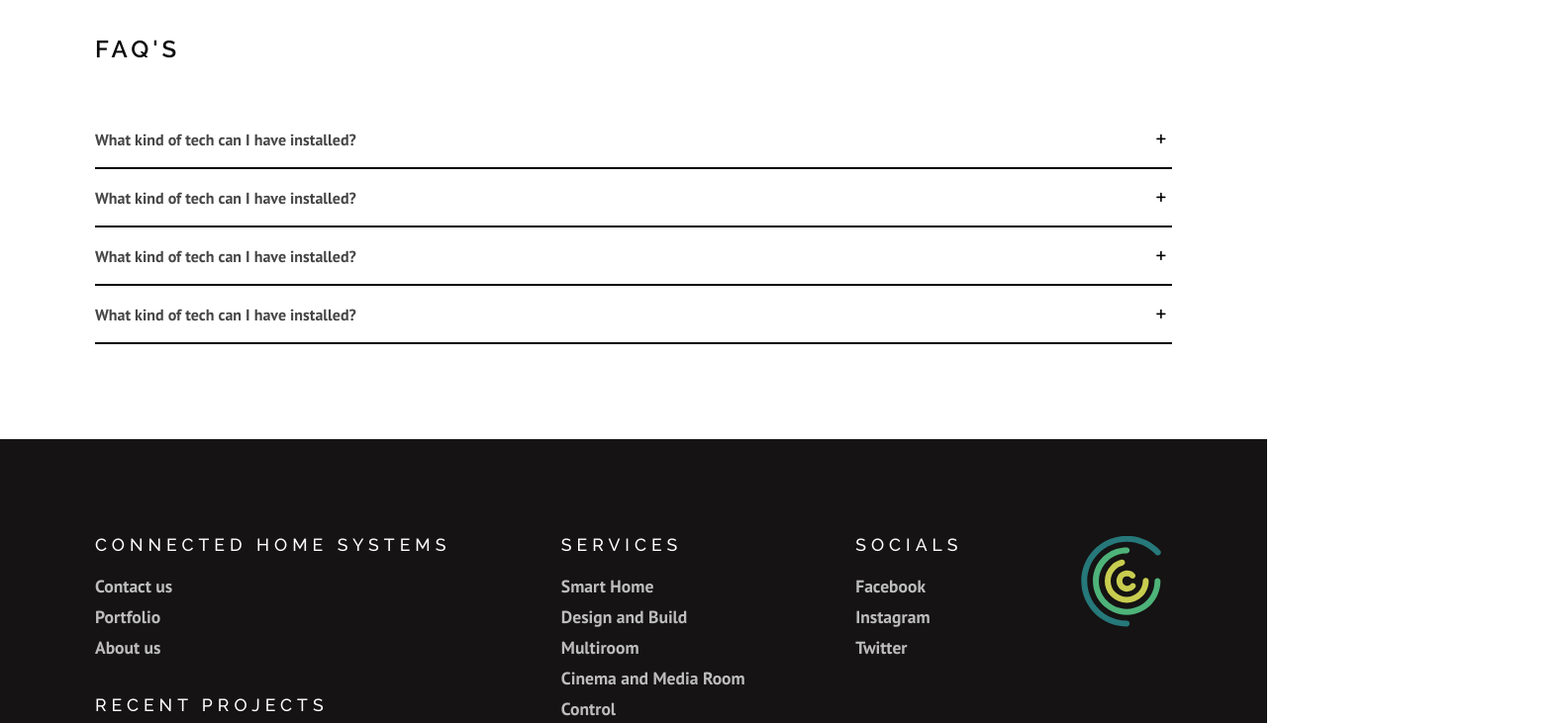
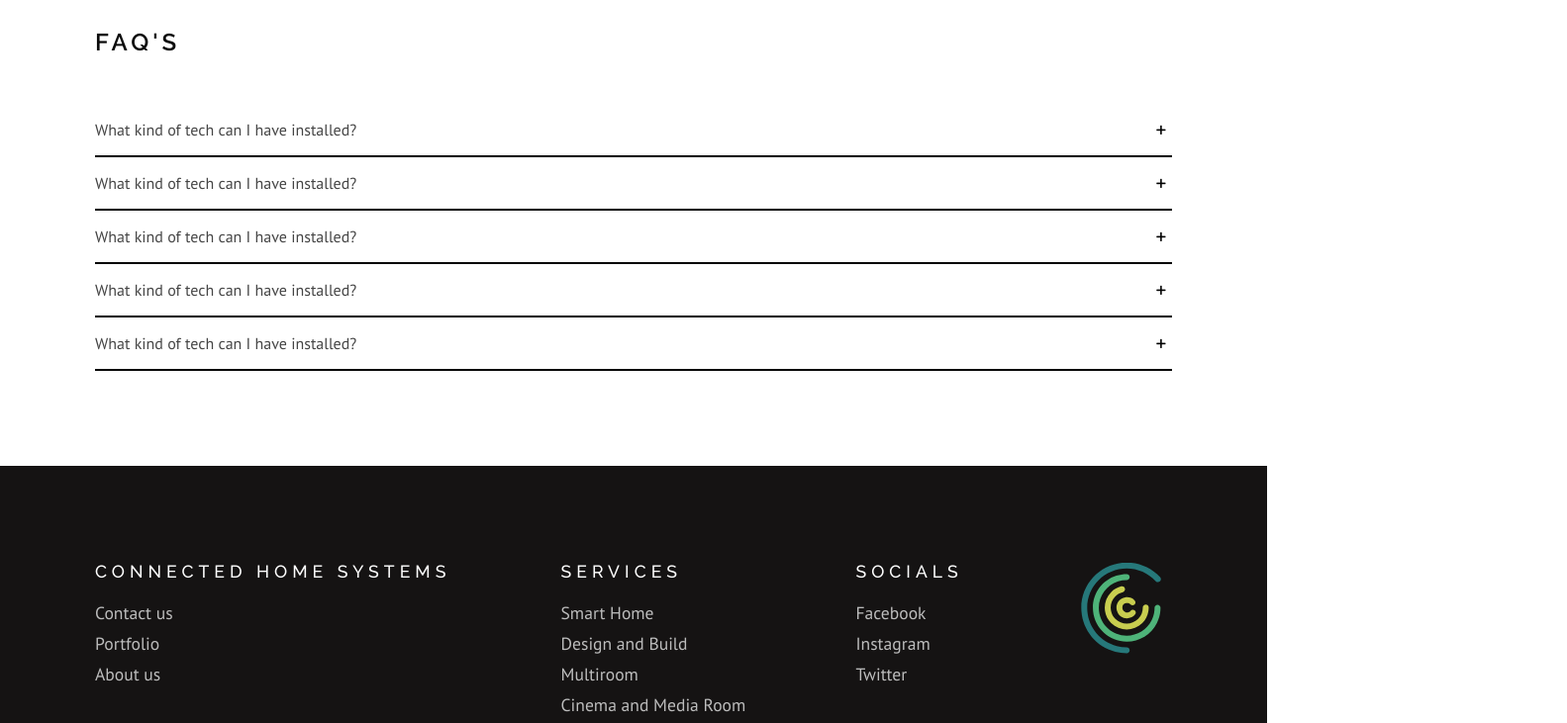
Before and after one commit to luke-meadows/connected-home-systems, a Next.js app: page / in a window 1280 px wide. Shown: the part 6240-6971 px from the top of the page at 99% size, 1583 px wide, since content can reach past the window. Built offline with nearby package versions, Linux system fonts and the light colour scheme.

Commit message:
fonts and faqs

```diff
--- a/components/Faq.js
+++ b/components/Faq.js
@@ -1,34 +1,25 @@
 import styled from 'styled-components';
+const Question = ({ question, answer }) => {
+  return (
+    <QuestionContainer>
+      <p>What kind of tech can I have installed?</p>
+      <span>
+        <i className="icon-plus" />
+      </span>
+    </QuestionContainer>
+  );
+};
 export default function Faq() {
   return (
     <Container>
       <h2>FAQ's</h2>
-      <QuestionContainer>
       <div>
-          <p>What kind of tech can I have installed?</p>
-          <span>
-            <i className="icon-plus" />
-          </span>
+        <Question />
+        <Question />
+        <Question />
+        <Question />
+        <Question />
       </div>
-        <div>
-          <p>What kind of tech can I have installed?</p>
-          <span>
-            <i className="icon-plus" />
-          </span>
-        </div>
-        <div>
-          <p>What kind of tech can I have installed?</p>
-          <span>
-            <i className="icon-plus" />
-          </span>
-        </div>
-        <div>
-          <p>What kind of tech can I have installed?</p>
-          <span>
-            <i className="icon-plus" />
-          </span>
-        </div>
-      </QuestionContainer>
     </Container>
   );
 }
@@ -45,7 +36,6 @@ const Container = styled.div`
 `;
 
 const QuestionContainer = styled.div`
-  div {
   display: flex;
   align-items: center;
   justify-content: space-between;
@@ -60,5 +50,4 @@ const QuestionContainer = styled.div`
       color: var(--teal);
     }
   }
-  }
 `;
--- a/components/PortfolioGrid.js
+++ b/components/PortfolioGrid.js
@@ -22,8 +22,8 @@ export default function ProjectGrid() {
 
   return (
     <Grid>
-      {portfolioData.map((item) => (
-        <ProjectGridItem item={item} />
+      {portfolioData.map((item, i) => (
+        <ProjectGridItem key={i} item={item} />
       ))}
     </Grid>
   );
--- a/styles/globals.css
+++ b/styles/globals.css
@@ -1,13 +1,10 @@
-@import url('https://fonts.googleapis.com/css2?family=Montserrat:wght@100;400;800;900&family=Poppins:ital,wght@0,100;0,200;0,300;0,400;0,500;0,600;0,700;0,800;0,900;1,100;1,200;1,300;1,400;1,500;1,600;1,700;1,800;1,900&display=swap');
-@import url('https://fonts.googleapis.com/css2?family=Cardo:wght@400;700&family=Montserrat:wght@100;400;500;800;900&display=swap');
-@import url('https://fonts.googleapis.com/css2?family=Nunito:ital,wght@0,300;0,400;0,700;1,500&family=PT+Sans:wght@300,400;700&display=swap');
-
+@import url('https://fonts.googleapis.com/css2?family=PT+Sans:wght@400;700&display=swap');
 @import url('https://fonts.googleapis.com/css2?family=Raleway:wght@300;400;500;600&display=swap');
 html,
 body {
   padding: 0;
   margin: 0;
-  font-family: 'Poppins', -apple-system, BlinkMacSystemFont, Segoe UI, Roboto,
+  font-family: 'Raleway', -apple-system, BlinkMacSystemFont, Segoe UI, Roboto,
     Oxygen, Ubuntu, Cantarell, Fira Sans, Droid Sans, Helvetica Neue, sans-serif;
   --white: rgb(255, 255, 255);
   --black: rgb(11, 11, 11);
@@ -44,7 +41,6 @@ a,
 button,
 li,
 p {
-  font-family: 'Cardo', serif;
   font-family: 'PT Sans', sans-serif;
 }
 
```
Also changed, not shown: components/ProjectsGrid copy.js (deleted, +0 -60 lines). Lines whose indentation alone changed are shown as unchanged.
